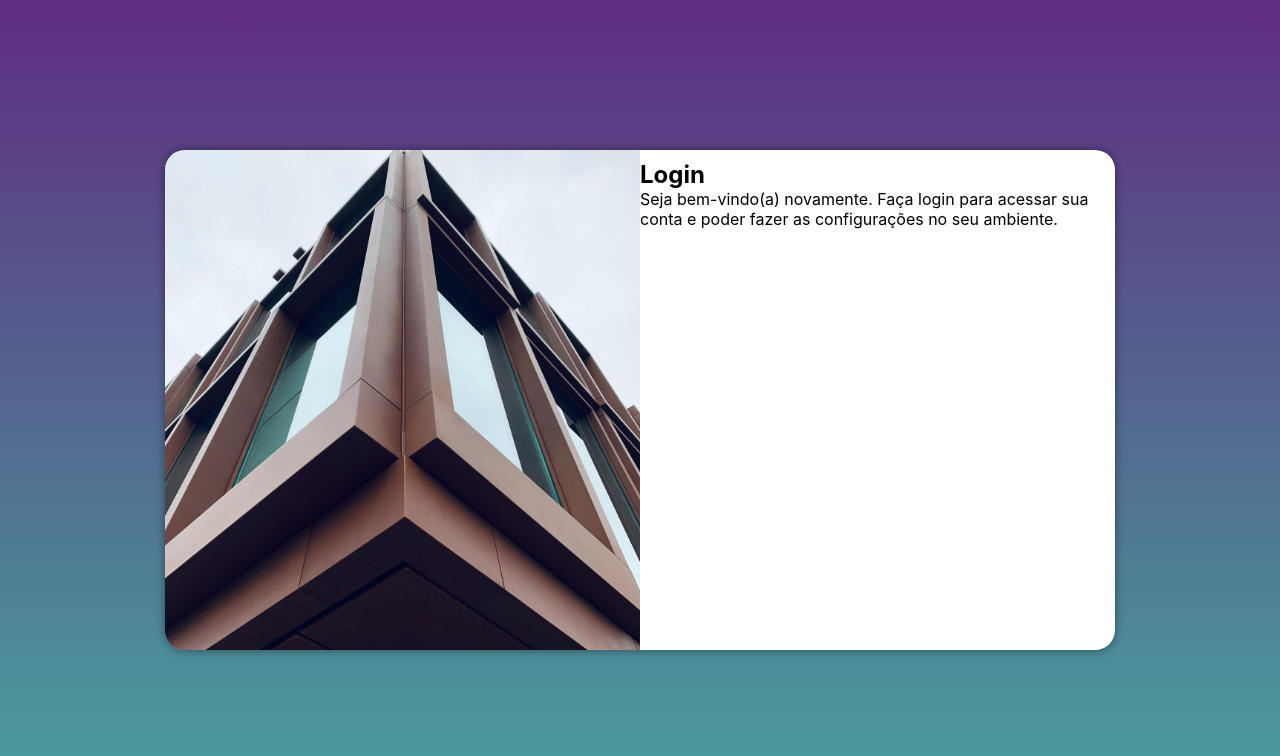
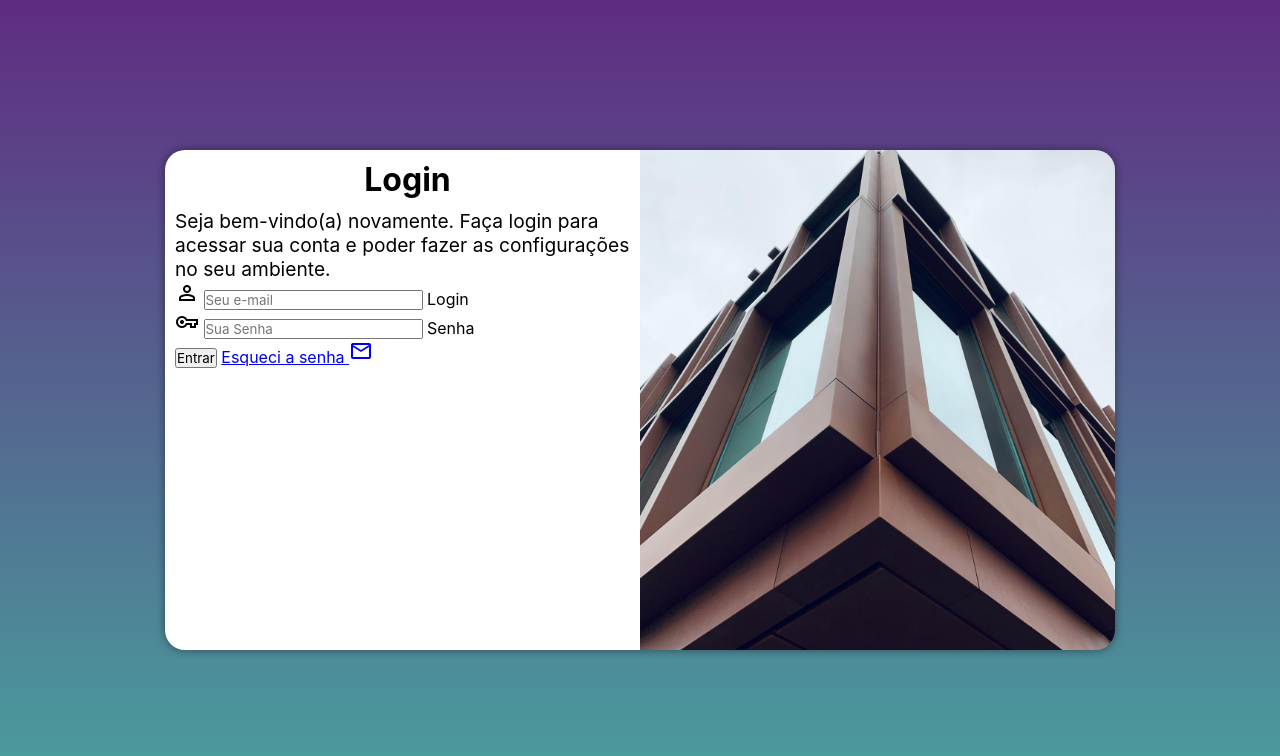
Before and after one commit to davi-s01/projeto-login, a plain HTML site: page index.html in a window 1280 px wide. Drawn offline with nearby package versions, Linux system fonts and the light colour scheme.

Commit message:
adicioneo o formulario

```diff
--- a/estilos/media-query.css
+++ b/estilos/media-query.css
@@ -9,7 +9,7 @@ Desktop: De 992px até 1200px
 Grandes telas: acima de 1200px
 */
 
-@media screen and (min-width: 768px) and (max-width: 667px) {
+@media screen and (min-width: 768px) and (max-width: 992px) {
     body {
         background-image: linear-gradient(to top, #49a09d, #5f2c82);
     }
@@ -40,13 +40,21 @@ Grandes telas: acima de 1200px
     }
 
     section#login > div#imagem {
-        float:left;
+        float:right;
         width: 50%;
         height: 100%;
     }
 
     section#lodin > div#formulario {
-        float: right;
+        float: left;
         width: 50%;
     }
+
+    div#formulario > h1 {
+        font-size: 2em;
+    }
+
+    div#formulario > p {
+        font-size: 1.2em;
+    }
 }
--- a/estilos/style.css
+++ b/estilos/style.css
@@ -33,7 +33,7 @@ section#login {
     overflow: hidden;
 
     background-color: white;
-    width: 250px;
+    width: 268px;
     height: 500px;
     border-radius: 20px;
     box-shadow: 0px 0px 10px rgba(0, 0, 0, 0.450);
@@ -55,3 +55,12 @@ section#login > div#formulario {
     display: block;
     padding: 10px;
 }
+
+div#formulario > h1 {
+    text-align: center;
+    margin-bottom:10px;
+}
+
+div#formulario > p {
+    font-size: 0.8em;
+}
--- a/index.html
+++ b/index.html
@@ -4,6 +4,7 @@
     <meta charset="UTF-8">
     <meta name="viewport" content="width=device-width, initial-scale=1.0">
     <title>Login</title>
+    <link rel="stylesheet" href="https://fonts.googleapis.com/css2?family=Material+Symbols+Outlined:opsz,wght,FILL,GRAD@20..48,100..700,0..1,-50..200" />
     <link rel="stylesheet" href="estilos/style.css">
     <link rel="stylesheet" href="estilos/media-query.css">
 </head>
@@ -16,8 +17,21 @@
             <div id="formulario">
                 <h1>Login</h1>
                 <p>Seja bem-vindo(a) novamente. Faça login para acessar sua conta e poder fazer as configurações no seu ambiente.</p>
-                <form action="login.php" method="post">
-
+                <form action="login.php" method="post" autocomplete="on">
+                    <div class="campo">
+                        <span class="material-symbols-outlined">person</span>
+                        <input type="email" name="login" id="ilogin" placeholder="Seu e-mail" autocomplete="email" required maxlength="30">
+                        <label for="ilogin">Login</label>
+                    </div>
+                    <div>
+                        <span class="material-symbols-outlined">vpn_key</span>
+                        <input type="password" name="senha" id="isenha" placeholder="Sua Senha" autocomplete="current-password" required minlength="8">
+                        <label for="isenha">Senha</label>
+                    </div>
+                    <input type="submit" value="Entrar">
+                    <a href="esqueci.html">
+                        Esqueci a senha <span class="material-symbols-outlined">mail</span>
+                    </a>
                 </form>
             </div>
         </section>
```
